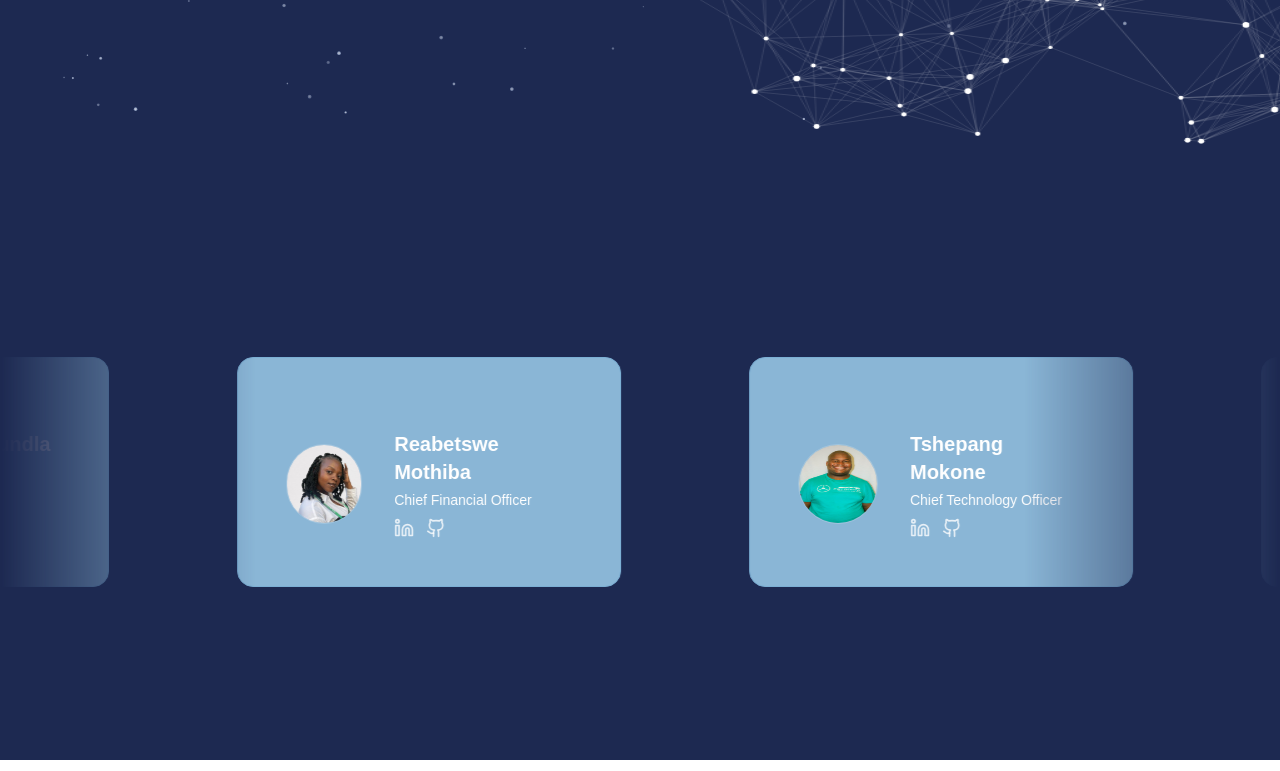
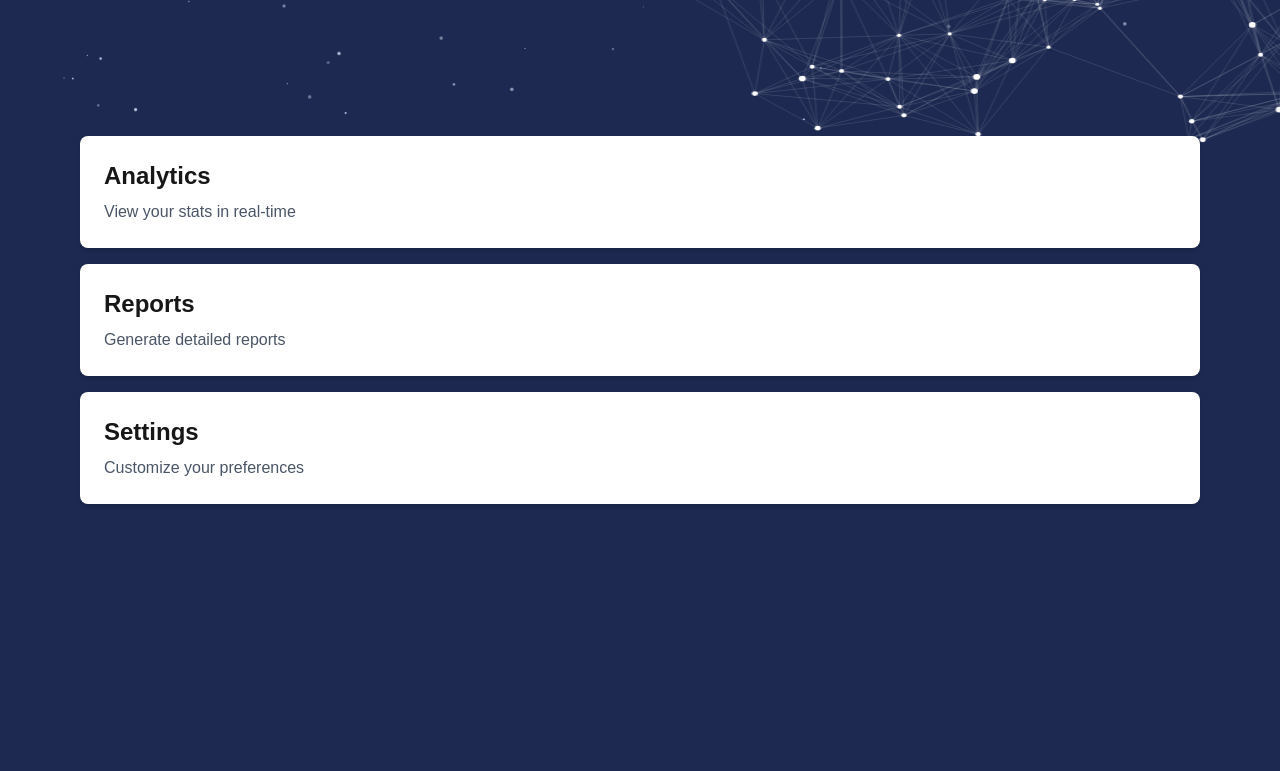
Before and after one commit to sandileSiwundla/BioHealthChain, a Next.js app: page / in a window 1280 px wide. Shown: the part 680-1451 px from the top of the page. Built offline with nearby package versions, Linux system fonts and the light colour scheme.

Commit message:
Added title cards

```diff
--- a/app/page.tsx
+++ b/app/page.tsx
@@ -4,14 +4,20 @@ import Navbar from '@/components/Navbar';
 import FloatingElements from '@/components/FloatingElement';
 import Team from '@/components/teams';
 import Stars from '@/components/ui/stars';
+import TitleCards from '@/components/FeatureGrid';
 
+
+const features = [
+  { id: 1, title: "Analytics", description: "View your stats in real-time" },
+  { id: 2, title: "Reports", description: "Generate detailed reports" },
+  { id: 3, title: "Settings", description: "Customize your preferences" },
+];
 const Home = () => {
   return (
     <div className="bg-[#1d2951] min-h-screen relative overflow-hidden">
       <div className="relative w-full h-[800px]">
         <Navbar />
         <Stars/>
-
 
         <div className="pt-16 ml-56 p-7 w-full flex items-start">
         <div
@@ -38,8 +44,10 @@ const Home = () => {
           <FloatingElements />
         </div>
       </div>
+        <TitleCards/>
 
-          <Team/>
+
+        <Team/>
 
 
       <style jsx>{`
--- /dev/null
+++ b/components/FeatureGrid.tsx
@@ -0,0 +1,28 @@
+import React, { useState } from "react";
+import FeatureCard from "./titleCards";
+
+const features = [
+  { id: 1, title: "Analytics", description: "View your stats in real-time" },
+  { id: 2, title: "Reports", description: "Generate detailed reports" },
+  { id: 3, title: "Settings", description: "Customize your preferences" },
+];
+
+const FeatureGrid: React.FC = () => {
+  const [selected, setSelected] = useState<number | null>(null);
+
+  return (
+    <div className="max-w-6xl mx-auto p-4">
+      {features.map((feature) => (
+        <FeatureCard
+          key={feature.id}
+          title={feature.title}
+          description={feature.description}
+          onClick={() => setSelected(feature.id)}
+        />
+      ))}
+      {selected && <p className="mt-4 text-blue-500">Selected feature ID: {selected}</p>}
+    </div>
+  );
+};
+
+export default FeatureGrid;
--- /dev/null
+++ b/components/practiceFeaturedGrid.tsx
@@ -0,0 +1,28 @@
+import React, { useState } from "react";
+import FeatureCard from "./titleCards";
+
+const features = [
+  { id: 1, title: "Analytics", description: "View your stats in real-time" },
+  { id: 2, title: "Reports", description: "Generate detailed reports" },
+  { id: 3, title: "Settings", description: "Customize your preferences" },
+];
+
+const FeatureGrid: React.FC = () => {
+  const [selected, setSelected] = useState<number | null>(null);
+
+  return (
+    <div className="max-w-6xl mx-auto p-4">
+      {features.map((feature) => (
+        <FeatureCard
+          key={feature.id}
+          title={feature.title}
+          description={feature.description}
+          onClick={() => setSelected(feature.id)}
+        />
+      ))}
+      {selected && <p className="mt-4 text-blue-500">Selected feature ID: {selected}</p>}
+    </div>
+  );
+};
+
+export default FeatureGrid;
--- /dev/null
+++ b/components/titleCards.tsx
@@ -0,0 +1,22 @@
+import React from "react";
+
+
+interface FeatureCardProps {
+  title: string;
+  description?: string;
+  onClick?: () => void;
+}
+
+const FeatureCard: React.FC<FeatureCardProps> = ({ title, description, onClick }) => {
+  return (
+    <div
+      onClick={onClick}
+      className="w-full bg-white dark:bg-gray-800 shadow-md rounded-lg p-6 mb-4 cursor-pointer hover:shadow-xl transition-shadow"
+    >
+      <h2 className="text-2xl font-bold mb-2">{title}</h2>
+      {description && <p className="text-gray-600 dark:text-gray-300">{description}</p>}
+    </div>
+  );
+};
+
+export default FeatureCard;
```
Also changed, not shown: components/titleCardPractice.tsx (added).
